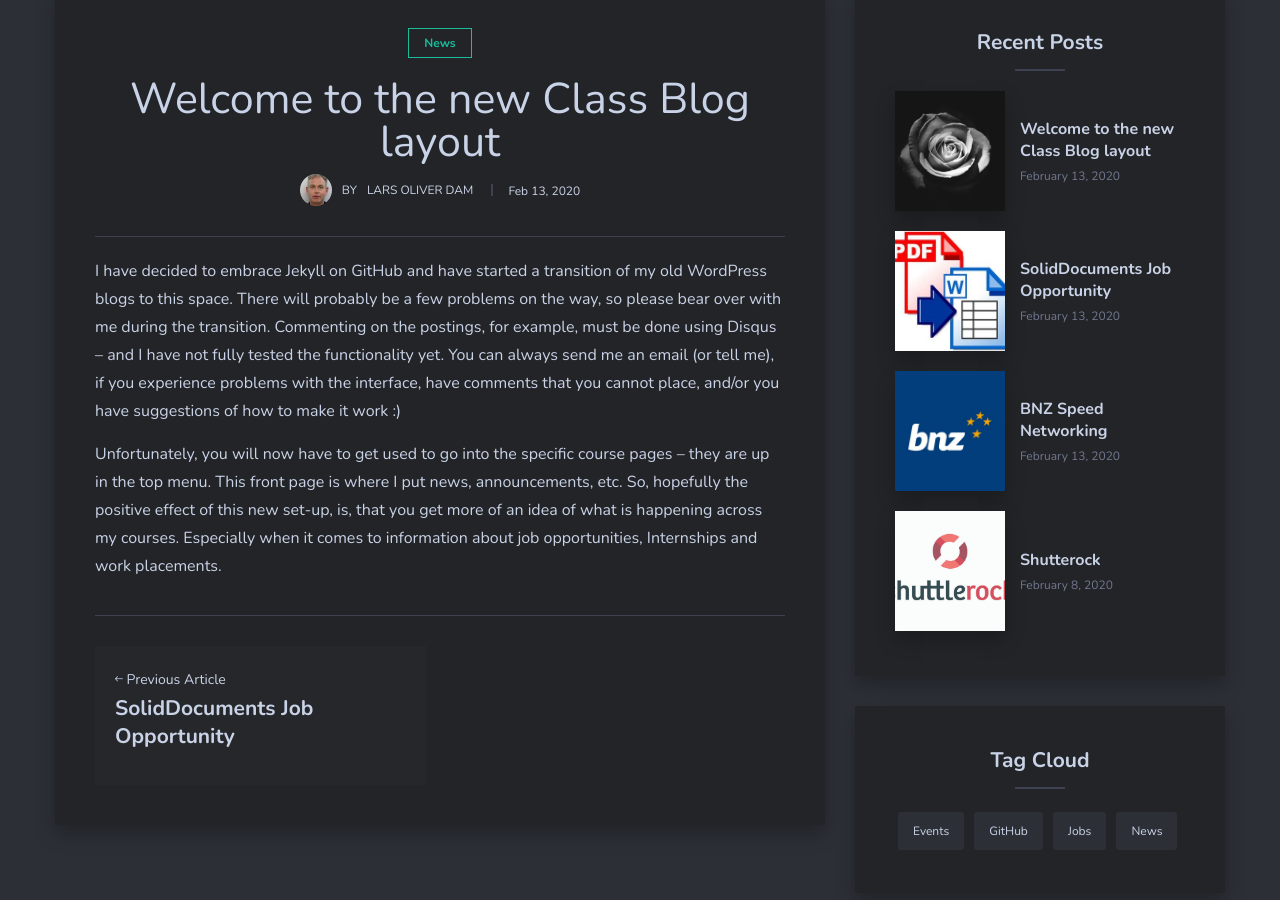
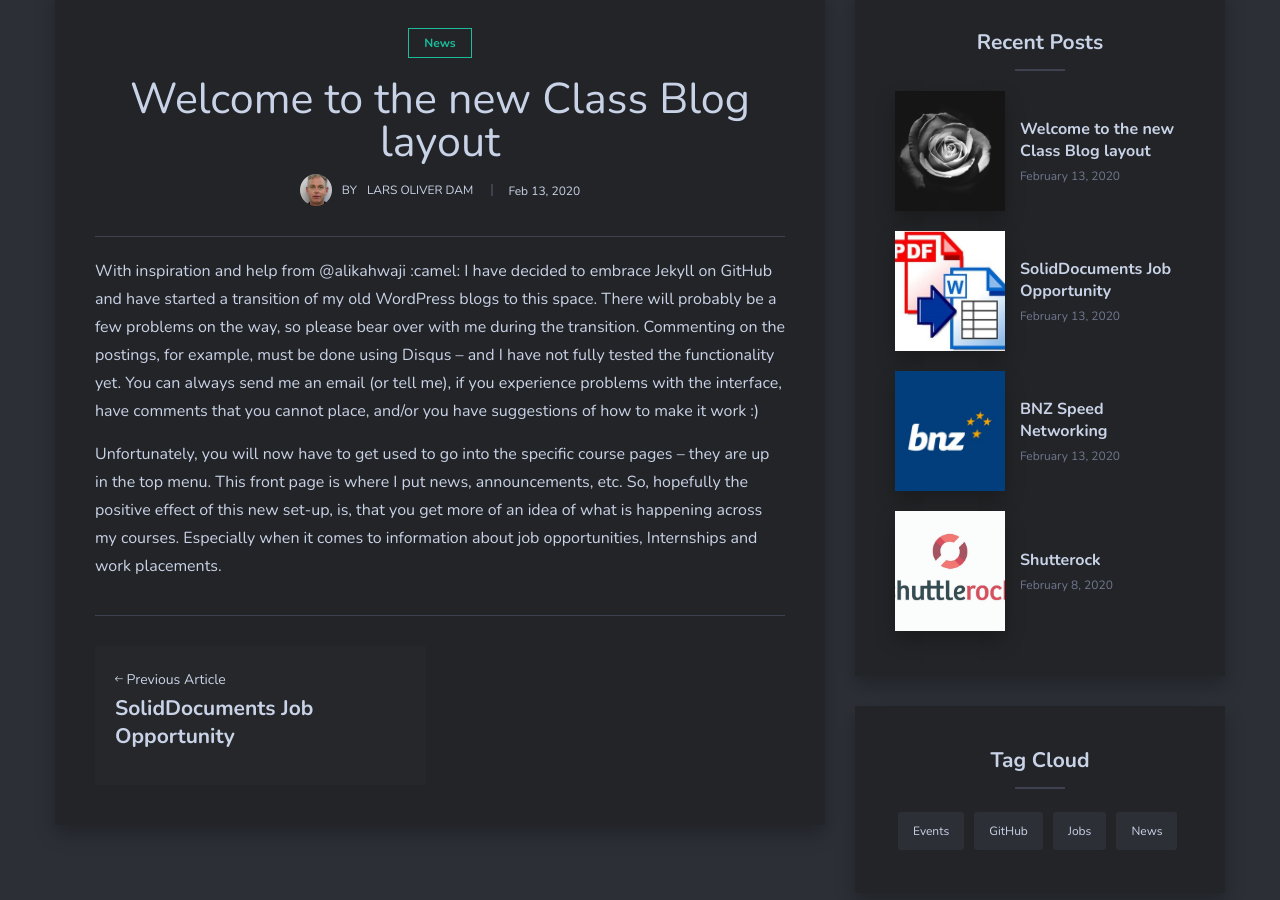
Before and after one commit to larsoliverdam/nmit, a Jekyll site: the page built from _posts/2020-02-07-welcome.markdown, in a window 1280 px wide and 900 px high, scrolled down 737 px. Built offline with Jekyll 4.4.1, drawn with Linux system fonts in a browser that asks for light colours; nearby versions of some CDN libraries; comment, search, counter and statistics services are not loaded.

Commit message:
Ali comment

```diff
--- a/_posts/2020-02-07-welcome.markdown
+++ b/_posts/2020-02-07-welcome.markdown
@@ -6,7 +6,7 @@ sticky: true
 image:  07.jpg
 tags:   News
 ---
-I have decided to embrace Jekyll on GitHub and have started a transition of my old WordPress blogs to this space.
+With inspiration and help from @alikahwaji :camel: I have decided to embrace Jekyll on GitHub and have started a transition of my old WordPress blogs to this space.
 There will probably be a few problems on the way, so please bear over with me during the transition. Commenting on the postings, for example, must be done using Disqus – and I have not fully tested the functionality yet. You can always send me an email (or tell me), if you experience problems with the interface, have comments that you cannot place, and/or you have suggestions of how to make it work :)
 
 Unfortunately, you will now have to get used to go into the specific course pages – they are up in the top menu. This front page is where I put news, announcements, etc. So, hopefully the positive effect of this new set-up, is, that you get more of an idea of what is happening across my courses. Especially when it comes to information about job opportunities, Internships and work placements.
```
